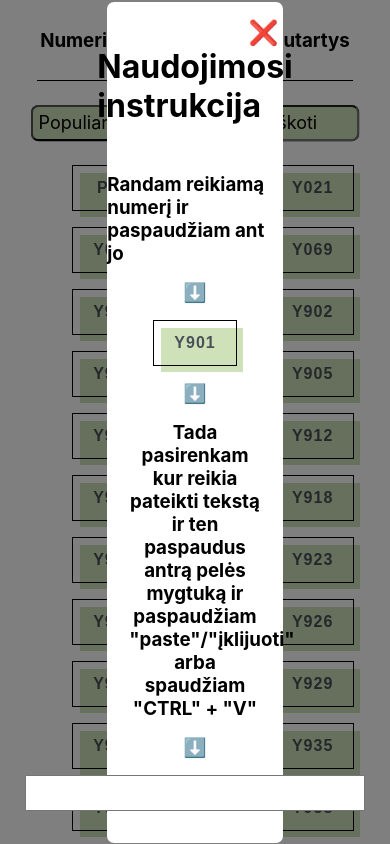
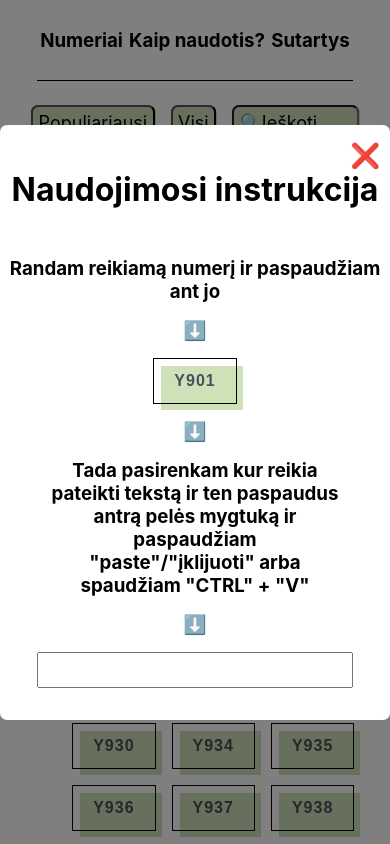
Before and after one commit to Mancefas/Y-something, a React (Create React App) app: page / in a window 390 px wide. Both pictures are taken after a click on the element "Kaip naudotis?". Shown: the top 844 px of the page. Built offline with nearby package versions, Linux system fonts and the light colour scheme.

Commit message:
mobile view CSS changes

```diff
--- a/src/components/HowToUseIt.tsx
+++ b/src/components/HowToUseIt.tsx
@@ -43,7 +43,8 @@ const HowToUseIt = () => {
               alignItems: "center",
               justifyContent: "center",
               minHeight: "60vh",
-              width: "45vw",
+              minWidth: "45vw",
+              width: "fit-content",
               height: "fit-content",
               paddingBottom: "2rem",
               paddingTop: "1rem",
@@ -53,17 +54,28 @@ const HowToUseIt = () => {
           >
             <div
               style={{
-                width: "95%",
+                minWidth: "95%",
+                width: "fit-content",
                 display: "flex",
                 justifyContent: "flex-end",
+                textAlign: "center",
               }}
             >
               <h2 onClick={hideModalHandler} style={{ cursor: "pointer" }}>
                 ❌
               </h2>
             </div>
-            <h1 style={{ marginBottom: "3rem" }}>Naudojimosi instrukcija</h1>
-            <h3>Randam reikiamą numerį ir paspaudžiam ant jo</h3>
+            <h1
+              style={{
+                marginBottom: "3rem",
+                textAlign: "center",
+              }}
+            >
+              Naudojimosi instrukcija
+            </h1>
+            <h3 style={{ textAlign: "center" }}>
+              Randam reikiamą numerį ir paspaudžiam ant jo
+            </h3>
             <h3 style={{ margin: "1rem" }}>⬇️</h3>
             <div style={{ zIndex: "1" }}>
               <button onClick={handler} style={{}} className="btn">
@@ -81,7 +93,7 @@ const HowToUseIt = () => {
               type="text"
               style={{
                 height: "2rem",
-                width: "21rem",
+                width: "80%",
                 fontWeight: "700",
                 textAlign: "center",
               }}
```
